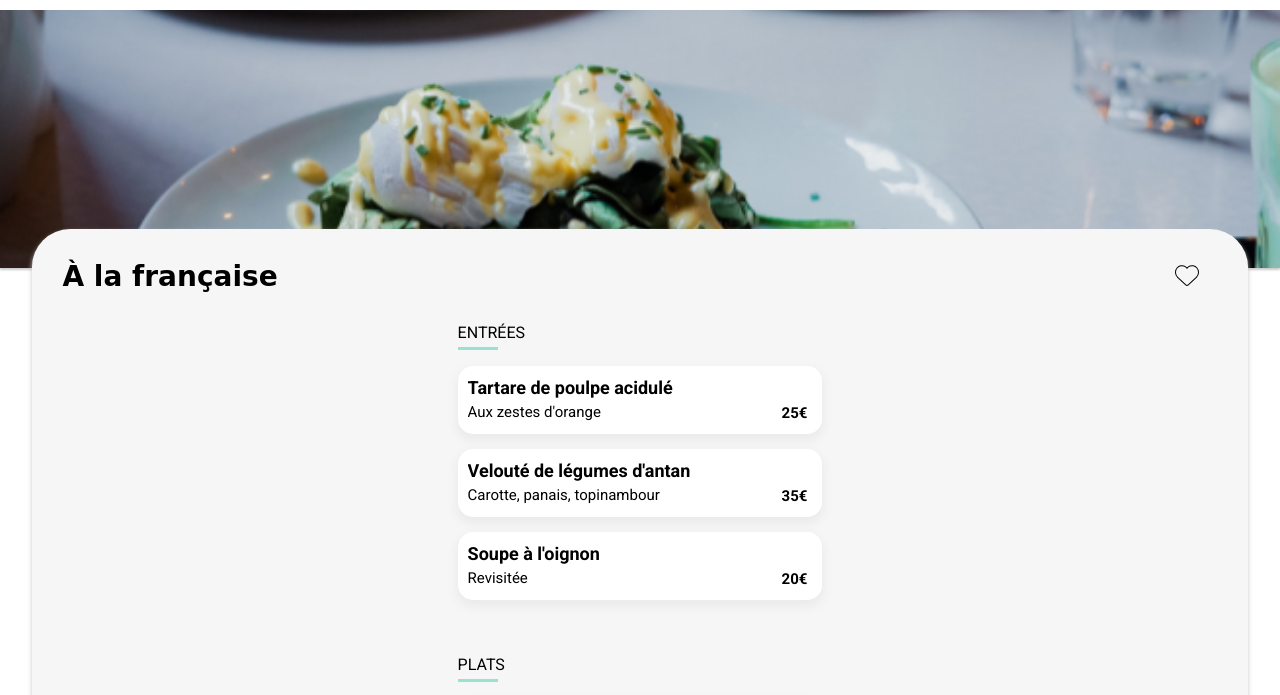
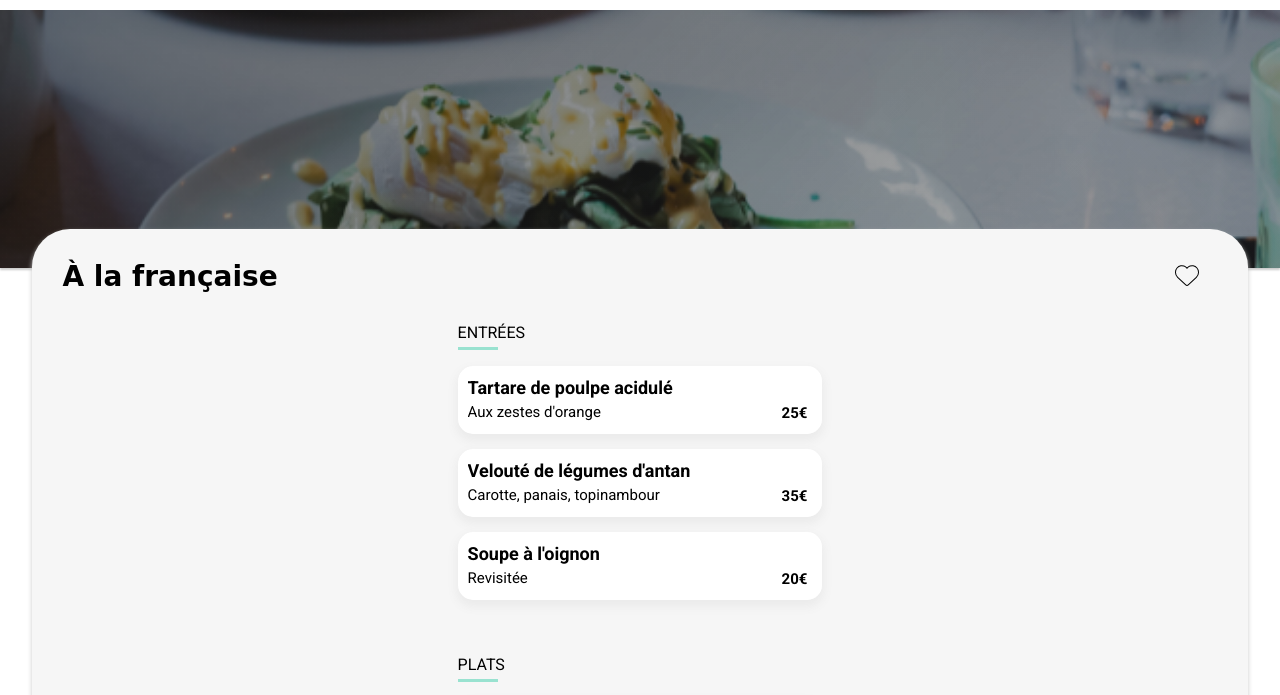
Before and after one commit to MecyDev/CyrilMechain_3_15042021, a website: page a-la-francaise.html in a window 1280 px wide. Shown: the part 54-749 px from the top of the page. Drawn offline with Linux system fonts and the light colour scheme; a web font is replaced by a local one.

Commit message:
terminer. optimisation qualité de l'image sur ecran large

```diff
--- a/sass/layout/_main-menu.scss
+++ b/sass/layout/_main-menu.scss
@@ -6,10 +6,34 @@
   z-index: -50;
   height: 258px;
   box-shadow: 0 2px 2px #cbcbcb;
+
+  @include large {
+    &::after {
+      content: "";
+      position: absolute;
+      top: 0;
+      right: 0;
+      bottom: 0;
+      left: 0;
+      z-index: 1;
+      background: linear-gradient(
+        -225deg,
+        rgba(30, 30, 30, 0.5) 30%,
+        rgba(46, 46, 46, 0.4) 80%
+      );
+      filter: brightness(110%);
+    }
+  }
+
   &__img {
+    position: relative;
     width: 100%;
     height: 258px;
     object-fit: cover;
+
+    @include desktop-lg {
+      filter: blur(1px);
+    }
   }
 }
 
```
Also changed, not shown: public/css/style.css, 1 other file.
